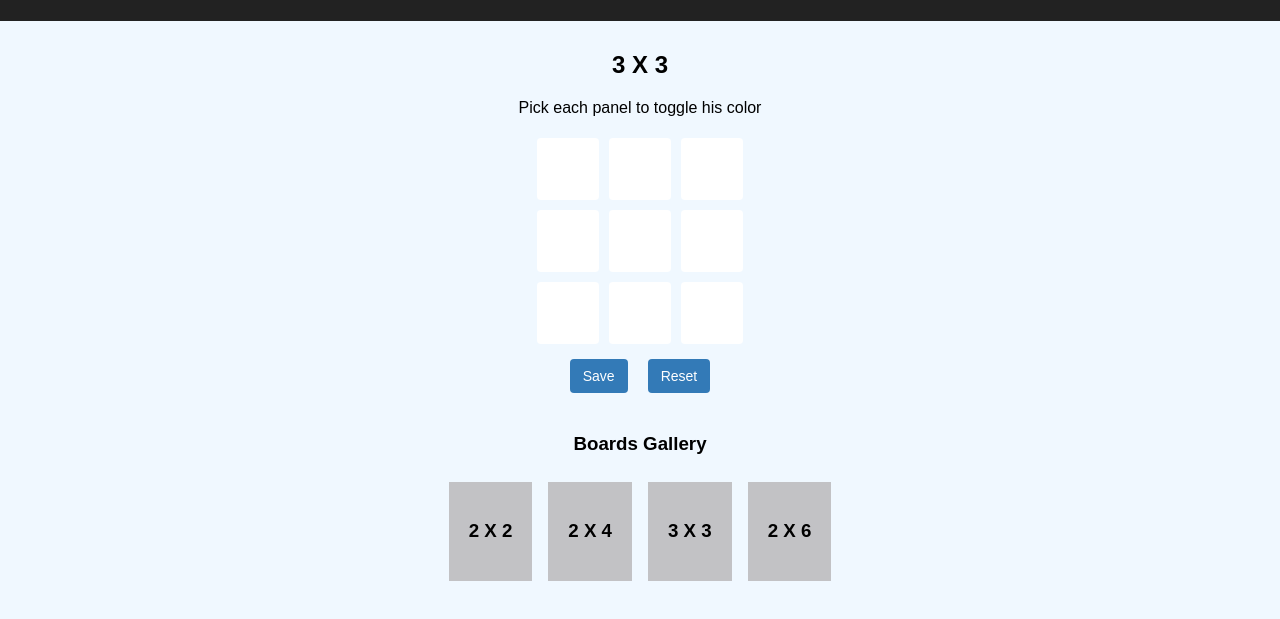
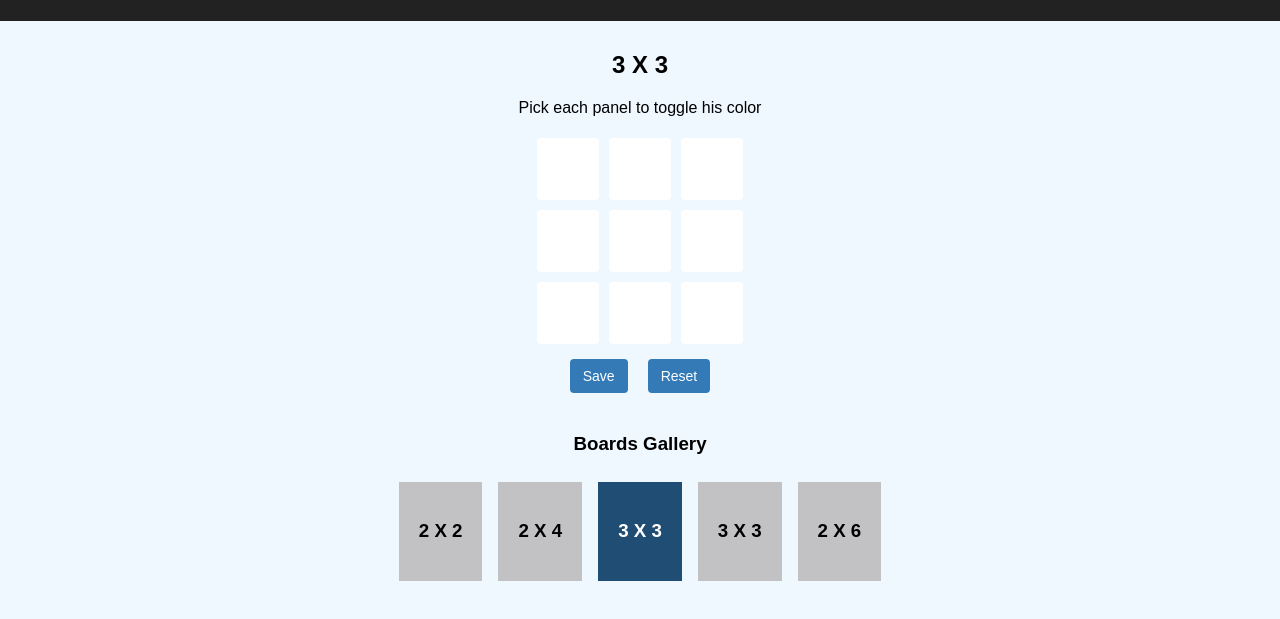
Before and after one commit to matiasretegui/quid-challenge, a React app: page / in a window 1280 px wide. Shown: the part 85-704 px from the top of the page. Built offline with nearby package versions, Linux system fonts and the light colour scheme.

Commit message:
Add edit behavior

```diff
--- a/src/app/App.css
+++ b/src/app/App.css
@@ -35,7 +35,7 @@
   background-color: #C2C2C5;
 }
 
-.boardSettings:hover {
+.boardSettings:hover, .boardSettings.selected {
   color: #fff;
   background-color: #204d74;
   border-color: #122b40;
--- a/src/app/App.js
+++ b/src/app/App.js
@@ -9,12 +9,13 @@ class App extends Component {
   constructor(props) {
     super(props);
     this.state = {
-      selectedBoard: {columns: 3, rows: 3, data: undefined},
+      selectedBoard: {id:3, columns: 3, rows: 3, data: undefined},
       boards: [
-        {columns: 2, rows: 2, data: undefined},
-        {columns: 4, rows: 2, data: undefined},
-        {columns: 3, rows: 3, data: undefined},
-        {columns: 6, rows: 2, data: undefined}
+        {id:1, columns: 2, rows: 2, data: undefined},
+        {id:2, columns: 4, rows: 2, data: undefined},
+        {id:3, columns: 3, rows: 3, data: undefined},
+        {id:4, columns: 3, rows: 3, data: undefined},
+        {id:5, columns: 6, rows: 2, data: undefined}
       ],
       isSaving: false
     }
@@ -22,17 +23,20 @@ class App extends Component {
     this.handleSave = this.handleSave.bind(this);
   }
   //This method save the selected board on localstorage and add it to gallery
-  handleSave = (data, rows, columns) => {
+  handleSave = (data, rows, columns, id) => {
     const state = this.state;
     const board = {data:data, rows:rows, columns:columns}
     //To save selected board to local storage.
     localStorage.setItem('board', JSON.stringify(board));
 
+    const boards = this.state.boards;
+    if (id < 6) {
+      board.id = boards.length + 1;
+      boards.push(board)
+    } else {
+      boards[id - 1] = board
+    }
 
-
-    //You can add current board to the list here (allways add one for now)
-    const boards = this.state.boards;
-    boards.push(board)
     this.setState({boards: boards, selectedBoard: board, isSaving: true})
     setTimeout(
       function() {
@@ -57,8 +61,8 @@ class App extends Component {
           <h1 className="App-title">Welcome to Quid Challenge</h1>
         </header>
         <div>
-            <Board isSaving={isSaving} columns={board.columns} rows={board.rows} data={board.data} handleSave={this.handleSave}/>
-            <Gallery handleClick={this.selectBoard} boards={this.state.boards} />
+            <Board isSaving={isSaving} columns={board.columns} rows={board.rows} data={board.data} id={board.id} handleSave={this.handleSave}/>
+            <Gallery handleClick={this.selectBoard} boards={this.state.boards} selected={board.id}/>
         </div>
       </div>
     );
--- a/src/components/board/Board.js
+++ b/src/components/board/Board.js
@@ -60,7 +60,7 @@ class Board extends Component {
 
 
   render() {
-    const { rows, columns, handleSave, isSaving } = this.props
+    const { id, rows, columns, handleSave, isSaving } = this.props
     const board = this.state.board
     return (
       <div className='Board'>
@@ -75,7 +75,7 @@ class Board extends Component {
             ))}
           </div>
           <div>
-            <button onClick={e => handleSave(board, rows, columns)}>Save</button>
+            <button onClick={e => handleSave(board, rows, columns, id)}>Save</button>
             <button onClick={e => this.setInitialData(rows, columns)}>Reset</button>
           </div>
 
--- a/src/components/gallery/Gallery.js
+++ b/src/components/gallery/Gallery.js
@@ -1,10 +1,10 @@
 import React from 'react';
 
-const Gallery = ({boards, handleClick}) => (
+const Gallery = ({boards, handleClick, selected}) => (
   <div className="Gallery">
     <h3> Boards Gallery</h3>
     {boards.map((board) => (
-      <div className='boardSettings' onClick={() => handleClick(board) }>
+      <div className={ 'boardSettings ' + (selected === board.id ? 'selected':'')} onClick={() => handleClick(board) }>
         <h3>{board.rows} X {board.columns}</h3>
       </div>
     ))}
```
